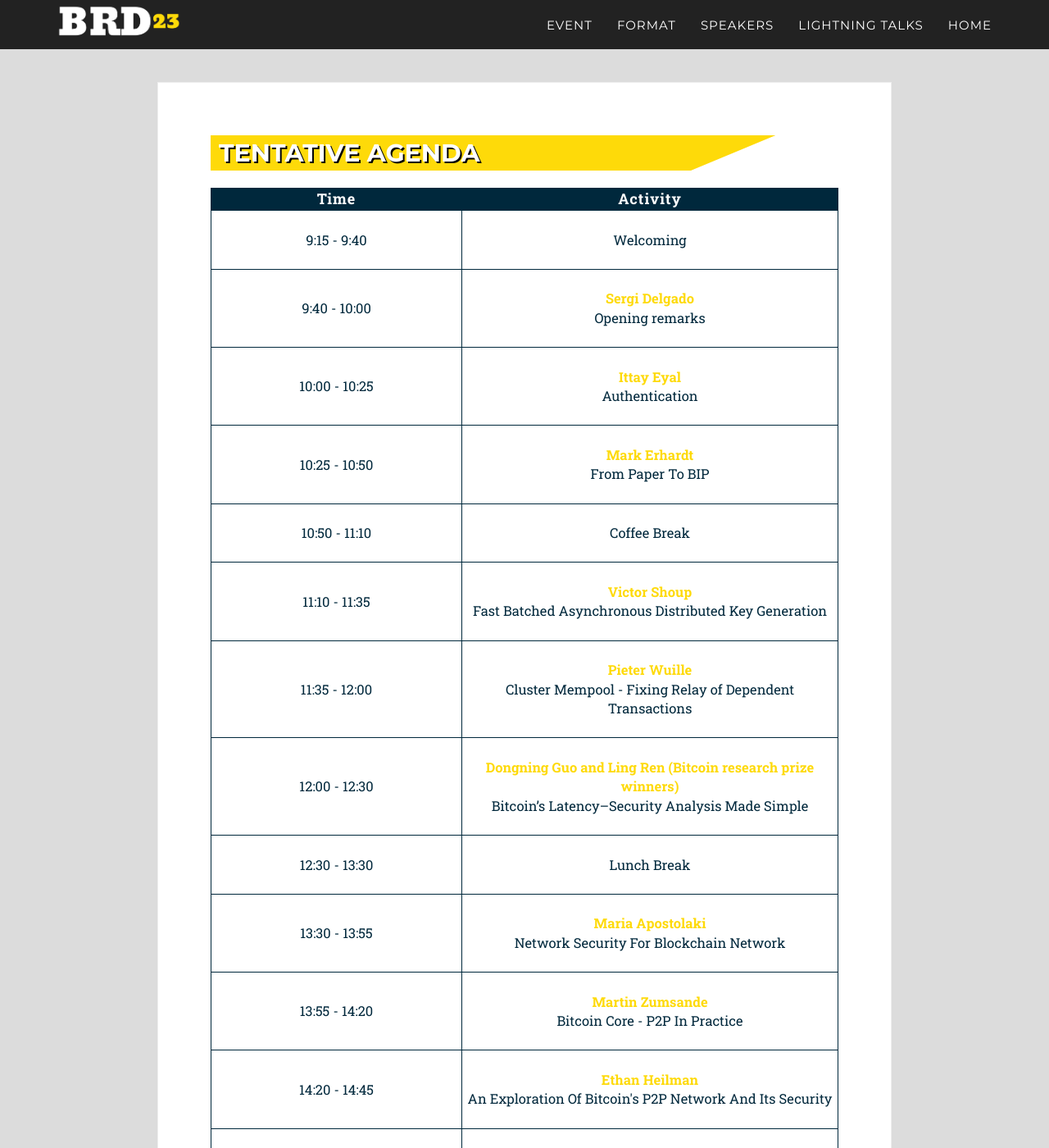
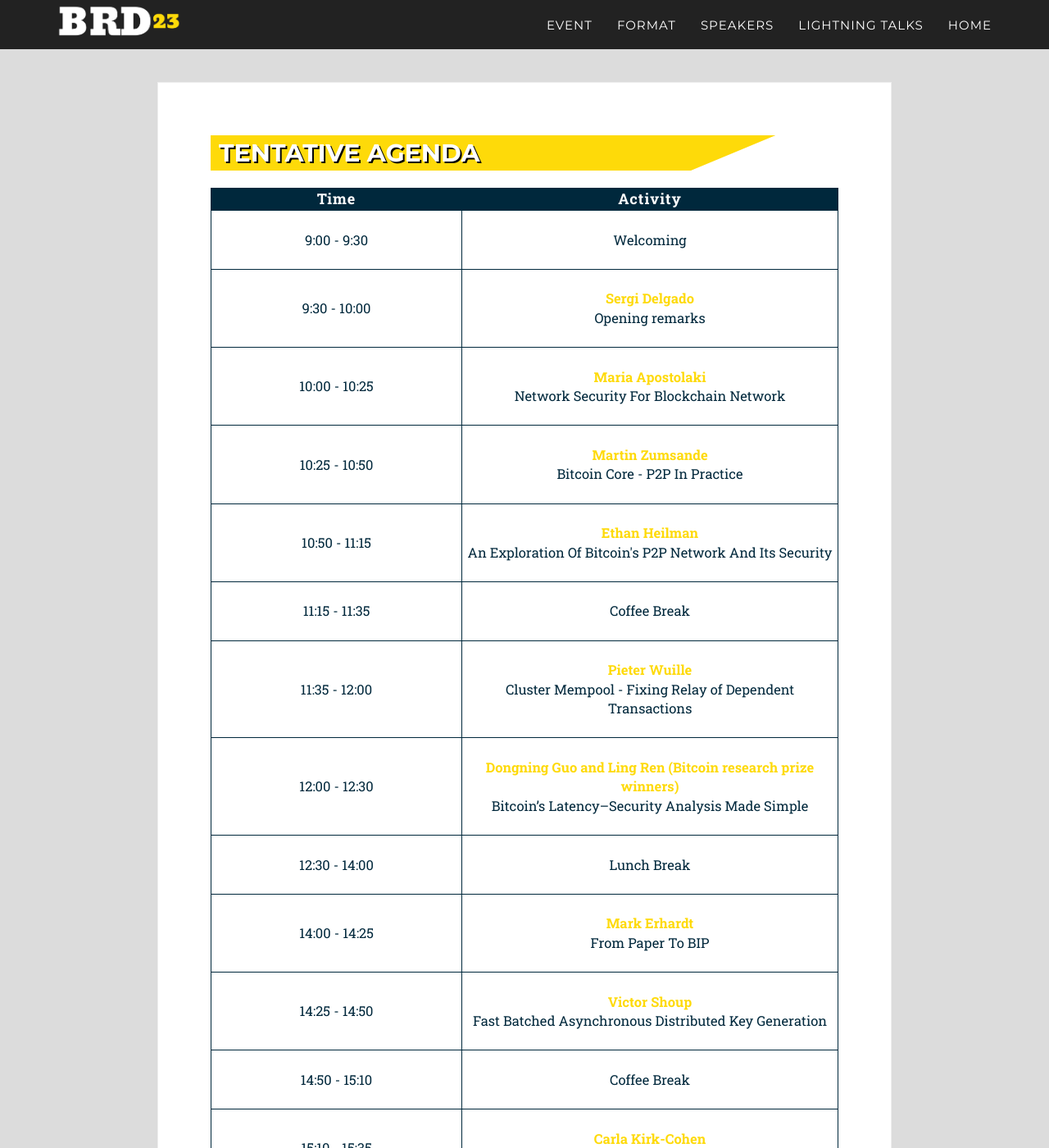
Before and after one commit to chaincodelabs/brd-website, a Jekyll site: the page built from _pages/agenda.html, in a window 1280 px wide and 1400 px high. Shown: the whole window at 82% size. Built offline with Jekyll 4.4.1, drawn with Linux system fonts in a browser that asks for light colours; some web fonts are replaced; some of the changed lines change nothing that is shown; some of the changed text lies outside the part shown.

Commit message:
Updates tentative agenda

```diff
--- a/_data/agenda.yml
+++ b/_data/agenda.yml
@@ -1,24 +1,24 @@
-- time: 9:15 - 9:40
+- time: 9:00 - 9:30
   topic: Welcoming
 
-- time: 9:40 - 10:00
+- time: 9:30 - 10:00
   speaker: Sergi Delgado
   topic: Opening remarks
 
 - time: 10:00 - 10:25
-  speaker: Ittay Eyal
-  topic: Authentication
+  speaker: Maria Apostolaki
+  topic: Network Security For Blockchain Network
 
 - time: 10:25 - 10:50
-  speaker: Mark Erhardt
-  topic: From Paper To BIP
+  speaker: Martin Zumsande
+  topic: Bitcoin Core - P2P In Practice
 
-- time: 10:50 - 11:10
+- time: 10:50 - 11:15
+  speaker: Ethan Heilman
+  topic: An Exploration Of Bitcoin's P2P Network And Its Security
+
+- time: 11:15 - 11:35
   topic: Coffee Break
-
-- time: 11:10 - 11:35
-  speaker: Victor Shoup
-  topic: Fast Batched Asynchronous Distributed Key Generation
 
 - time: 11:35 - 12:00
   speaker: Pieter Wuille
@@ -28,31 +28,31 @@
   speaker: Dongning Guo and Ling Ren (Bitcoin research prize winners)
   topic: "Bitcoin’s Latency–Security Analysis Made Simple"
 
-- time: 12:30 - 13:30
+- time: 12:30 - 14:00
   topic: Lunch Break
 
-- time: 13:30 - 13:55
-  speaker: Maria Apostolaki
-  topic: Network Security For Blockchain Network
+- time: 14:00 - 14:25
+  speaker: Mark Erhardt
+  topic: From Paper To BIP
 
-- time: 13:55 - 14:20
-  speaker: Martin Zumsande
-  topic: Bitcoin Core - P2P In Practice
+- time: 14:25 - 14:50
+  speaker: Victor Shoup
+  topic: Fast Batched Asynchronous Distributed Key Generation
 
-- time: 14:20 - 14:45
-  speaker: Ethan Heilman
-  topic: An Exploration Of Bitcoin's P2P Network And Its Security
-
-- time: 14:45 - 15:05
+- time: 14:50 - 15:10
   topic: Coffee Break
 
-- time: 15:05 - 15:30
+- time: 15:10 - 15:35
   speaker: Carla Kirk-Cohen
   topic: From Paper To Bolt
 
-- time: 15:30 - 15:55
+- time: 15:35 - 16:00
   speaker: Benedikt Bünz
   topic: Recent Developments In (Bitcoin Compatible) zk-SNARKs
 
-- time: 15:55 - 17:30
+- time: 16:00 - 16:05
+  speaker: Sergi Delgado
+  topic: Closing remarks
+
+- time: 16:05 - 18:00
   topic: Happy Hour
```
